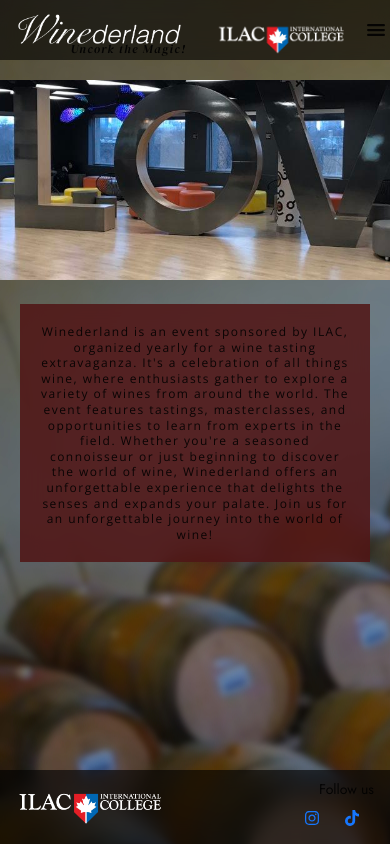
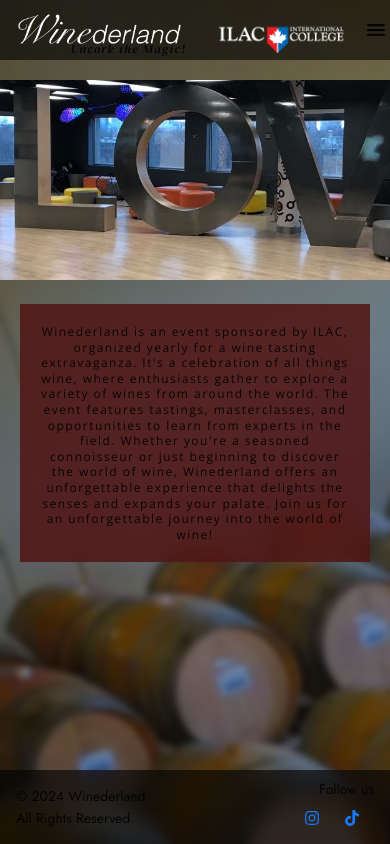
Before and after one commit to kiingsway/project-winederland, a Next.js app: page /About in a window 390 px wide. Built offline with nearby package versions, Linux system fonts and the light colour scheme.

Commit message:
Style corrections

```diff
--- a/app/components/AppFooter/index.tsx
+++ b/app/components/AppFooter/index.tsx
@@ -17,15 +17,15 @@
 
   return (
     <div className={styles.Main}>
-      {isMobile ? <></> : <div className={styles.Main_Left}>
+      <div className={styles.Main_Left}>
         <span>© {year} Winederland</span>
         <span>All Rights Reserved</span>
-      </div>}
-      <Image
+      </div>
+      {/* <Image
         {...appImages.ILACLogo}
         preview={false}
         width={150}
-      />
+      /> */}
       <div className={styles.Main_Right}>
         <span>Follow us</span>
         <div className={styles.Main_Right_Social}>
--- a/app/components/AppNavigation/index.tsx
+++ b/app/components/AppNavigation/index.tsx
@@ -68,7 +68,8 @@
 
 const WinederlandLogo = ({ onClick }: { onClick: () => void; }) => (
   <Image
-    {...appImages.WinederlandLogo}
+  {...appImages.WinederlandLogo}
+    preview={false}
     width={175}
     height={45}
     onClick={onClick}
--- a/pages/_app.css
+++ b/pages/_app.css
@@ -198,7 +198,7 @@
 }
 
 body {
-  color: rgb(var(--foreground-color));
+  color: white;
   overflow-x: hidden;
   height: 100vh;
 }
--- a/parameters.ts
+++ b/parameters.ts
@@ -55,7 +55,7 @@
   Activities: { alt: "Blinding Wine", src: "./Blinding Wine.jpg" },
   WineBar: { alt: "Wines Image", src: "./Wines.jpg" },
   Gallery: { alt: "Wine Photoshoot", src: "./Wine Photoshoot.jpeg" },
-  WinederlandLogo: { alt: "Winederland White Logo", src: "./Winederland White Logo.png" },
+  WinederlandLogo: { alt: "Winederland White Logo", src: "./Winederland White logo.png" },
   ILACLogo: { alt: "ILAC Logo", src: "./ILAC Logo.png" },
 }
 
```
